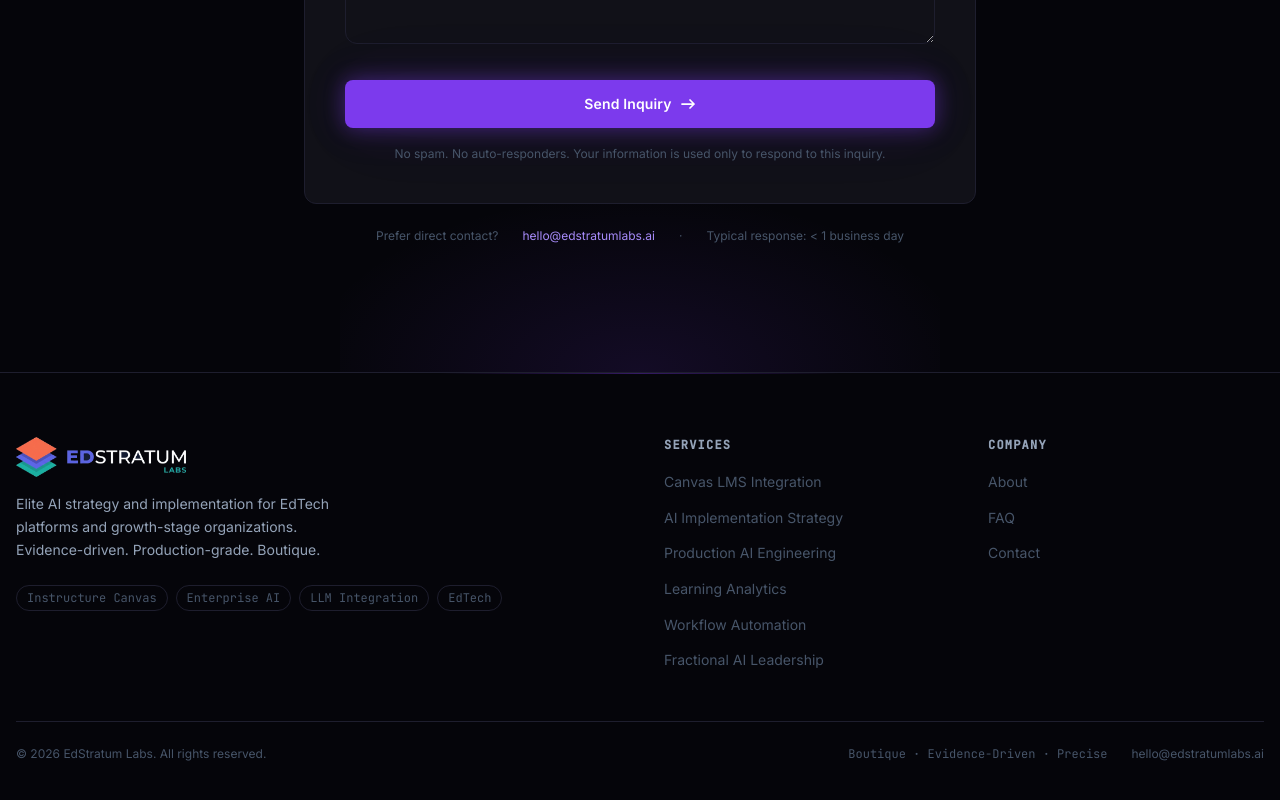
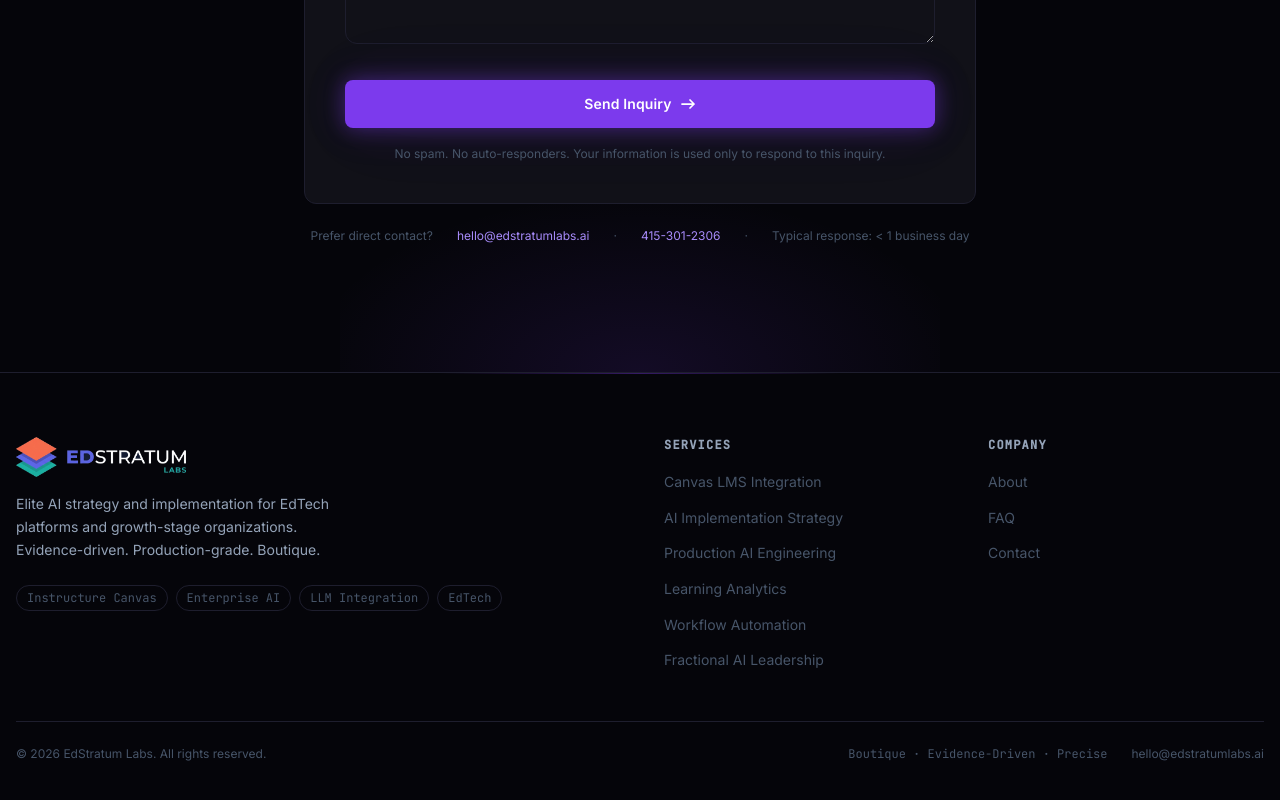
Before and after one commit to theonlygeranium/edstratum-v2-frontend, a React (Vite) app: page / in a window 1280 px wide. Shown: the part 5416-6216 px from the top of the page. Built offline with nearby package versions, Linux system fonts and the light colour scheme; no server answers.

Commit message:
feat: add phone number to Contact section direct contact row
Add 415-301-2306 as a clickable tel: link alongside the email in the
'Prefer direct contact?' row below the contact form.

```diff
--- a/src/sections/Contact.tsx
+++ b/src/sections/Contact.tsx
@@ -227,6 +227,10 @@ export default function Contact() {
               hello@edstratumlabs.ai
             </m.a>
             <span aria-hidden="true" className="hidden sm:inline">·</span>
+            <m.a href="tel:+14153012306" whileHover={{ color: 'var(--color-primary-light)', transition: transitions.micro }} className="text-text-accent hover:text-primary-light transition-colors duration-150 focus-visible:ring-1 focus-visible:ring-primary rounded outline-none" rel="noopener">
+              415-301-2306
+            </m.a>
+            <span aria-hidden="true" className="hidden sm:inline">·</span>
             <span>Typical response: {'<'} 1 business day</span>
           </m.div>
         </div>
```
